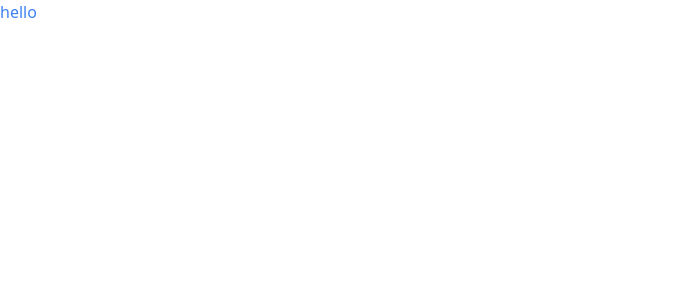
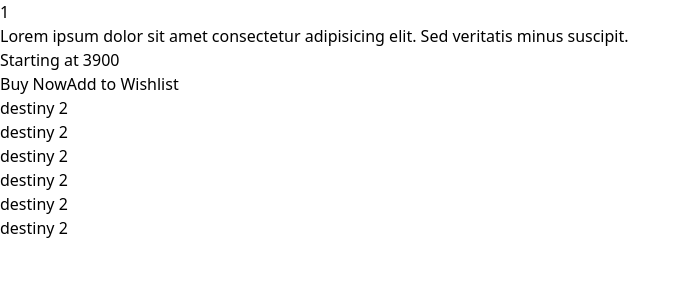
Before and after one commit to lakshmanb-0/gamerhead, a Next.js app: page / in a window 1280 px wide. Shown: the top 300 px of the page, without its empty margins (0-690 px from the left). Built offline with nearby package versions, Linux system fonts and the light colour scheme.

Commit message:
header added

```diff
--- a/src/home/header.jsx
+++ b/src/home/header.jsx
@@ -1,11 +1,72 @@
-import React from "react";
+import Image from "next/image";
+import React, { useEffect, useState } from "react";
 
-const header = () => {
-  return <section>
-    <div></div>
-    <div></div>
+const Header = () => {
+  const [dataNo, setDataNo] = useState(1);
+  const [data, setData] = useState({ id: 1, name: "hello" });
+  const arr = [
+    {
+      id: 1,
+      name: "hello",
+    },
+    {
+      id: 2,
+      name: "hello",
+    },
+    {
+      id: 3,
+      name: "hello",
+    },
+    {
+      id: 4,
+      name: "hello",
+    },
+    {
+      id: 5,
+      name: "hello",
+    },
+    {
+      id: 6,
+      name: "hello",
+    },
+  ];
+  console.log(dataNo);
+  console.log(data);
 
-  </section>;
+  useEffect(() => {
+    arr.map((item) => {
+      item.id == dataNo && setData(item);
+    });
+  }, [dataNo]);
+
+  return (
+    <section>
+      {/* game data  */}
+      <div>
+        {/* <Image src="hello" width={1080} height={1920} alt="hello" /> */}
+        <span>{data.id}</span>
+        <h1>
+          Lorem ipsum dolor sit amet consectetur adipisicing elit. Sed veritatis
+          minus suscipit.
+        </h1>
+        <p>
+          Starting at <span>3900</span>
+        </p>
+        <div>
+          <button>Buy Now</button>
+          <button>Add to Wishlist</button>
+        </div>
+      </div>
+
+      {/* games list  */}
+      {arr.map((item) => (
+        <div key={item} onClick={() => setDataNo(item)}>
+          {/* <Image src="hello" width={1080} height={1920} alt="hello" /> */}
+          <h1>destiny 2</h1>
+        </div>
+      ))}
+    </section>
+  );
 };
 
-export default header;
+export default Header;
--- a/src/pages/index.js
+++ b/src/pages/index.js
@@ -1,3 +1,4 @@
+import Header from '../home/header'
 import Head from 'next/head'
 
 export default function Home() {
@@ -9,7 +10,7 @@
         <meta name="viewport" content="width=device-width, initial-scale=1" />
         <link rel="icon" href="/favicon.ico" />
       </Head>
-      <h1 className='text-blue-500'>hello</h1>
+      <Header />
     </>
   )
 }
```
